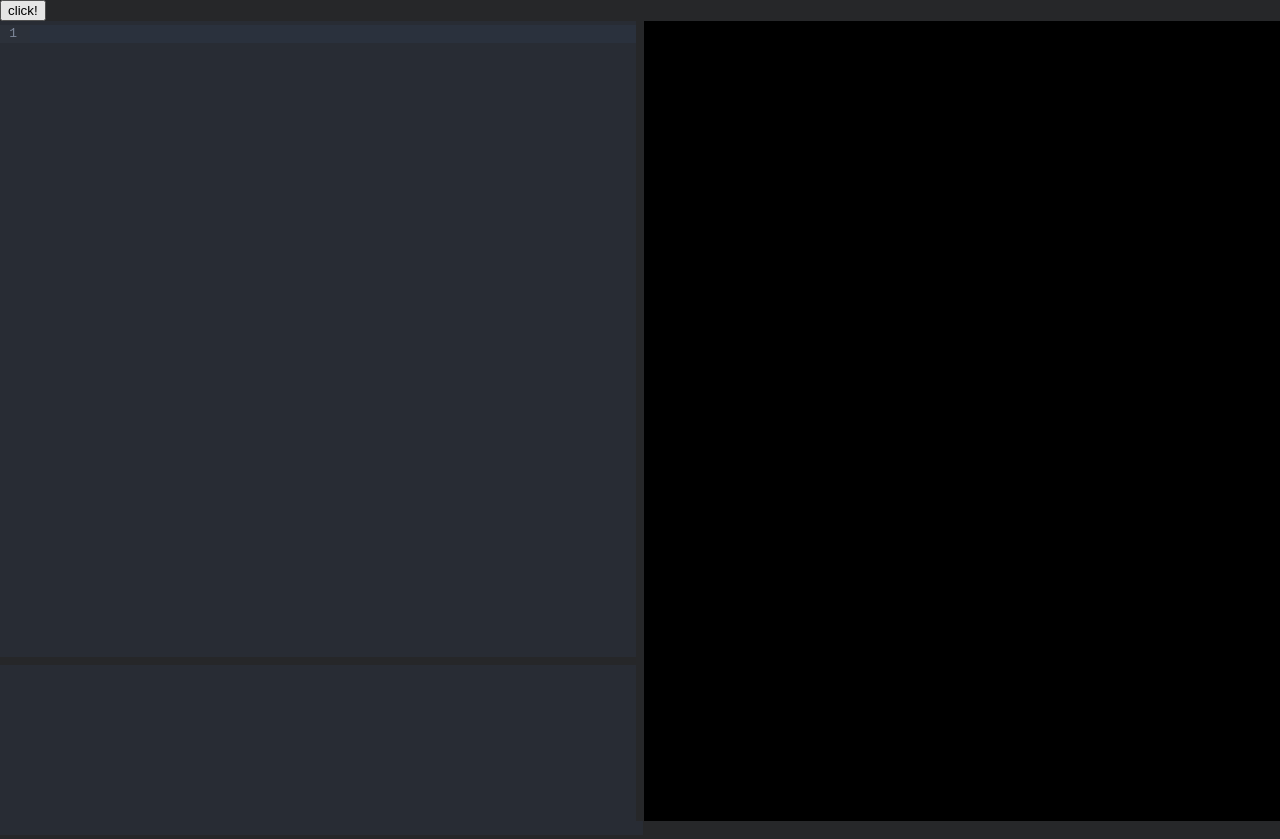
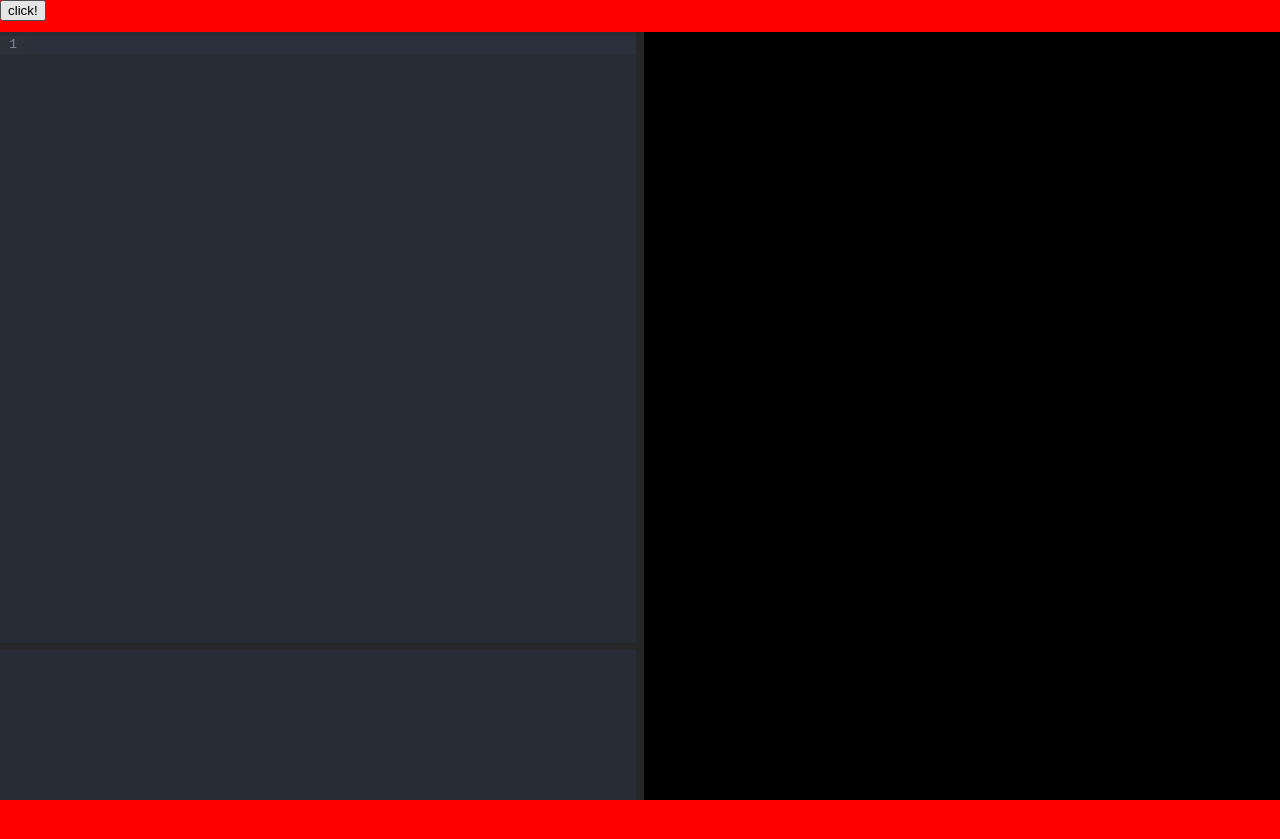
Before and after one commit to jl-wynen/pyrihelion, a Vue app: page / in a window 1280 px wide. After the commit the page ends 804 px from the top, so only its background shows below. Built offline with nearby package versions, Linux system fonts and the light colour scheme.

Commit message:
Fix page height

```diff
--- a/src/App.vue
+++ b/src/App.vue
@@ -17,7 +17,7 @@ import SplitPane from "./components/SplitPane.vue"
 </script>
 
 <template>
-    <div id="app-main">
+    <!--    <div id="app-main">-->
     <ToolBar />
     <!-- prettier-ignore-attribute -->
     <SplitPane direction="horizontal" initial_fraction="0.5">
@@ -36,7 +36,7 @@ import SplitPane from "./components/SplitPane.vue"
             <Canvas ref="canvas" />
         </template>
     </SplitPane>
-    </div>
+    <!--    </div>-->
 </template>
 
 <style scoped></style>
--- a/src/components/TextOutput.vue
+++ b/src/components/TextOutput.vue
@@ -14,20 +14,19 @@ defineExpose({
 
 <template>
     <!-- prettier-ignore-attribute -->
-    <textarea id="text-output" name="text-output" rows="15" readonly=true>{{
+    <textarea class="text-output" rows="15" readonly=true>{{
         content
     }}</textarea>
 </template>
 
 <style lang="scss">
-$padding: 1ex;
-
-#text-output {
-    width: calc(100% - $padding);
+.text-output {
+    box-sizing: border-box;
+    width: 100%;
     height: 100%;
     resize: none;
     margin: 0;
-    padding: $padding;
+    padding: 1ex;
     border: none;
     background: #282c34;
     color: #c4c4c4;
--- a/src/style.scss
+++ b/src/style.scss
@@ -2,26 +2,39 @@
     --color-background: #262729;
 }
 
-html,
+html {background: red;}
+
 body {
-    height: 100%;
+    height: 100vh;
+    min-height: 100vh;
     margin: 0;
-    background: var(--color-background);
+    overflow: hidden;
 }
 
 #app {
     display: flex;
     flex-flow: column;
 
-    width: 100%;
     height: 100%;
+    max-height: inherit;
 
     & > div {
         flex: 1 0 auto;
     }
 }
 
-/* template: */
+$toolbar-height: 2em;
+
+.toolbar {
+    max-height: $toolbar-height;
+    height: $toolbar-height;
+}
+
+#app > .splitpane {
+    box-sizing: border-box;
+    max-height: calc(100% - $toolbar-height);
+    height: calc(100% - $toolbar-height);
+}
 
 /*:root {*/
 /*  font-family: Inter, system-ui, Avenir, Helvetica, Arial, sans-serif;*/
```
Lines whose indentation alone changed are shown as unchanged.
